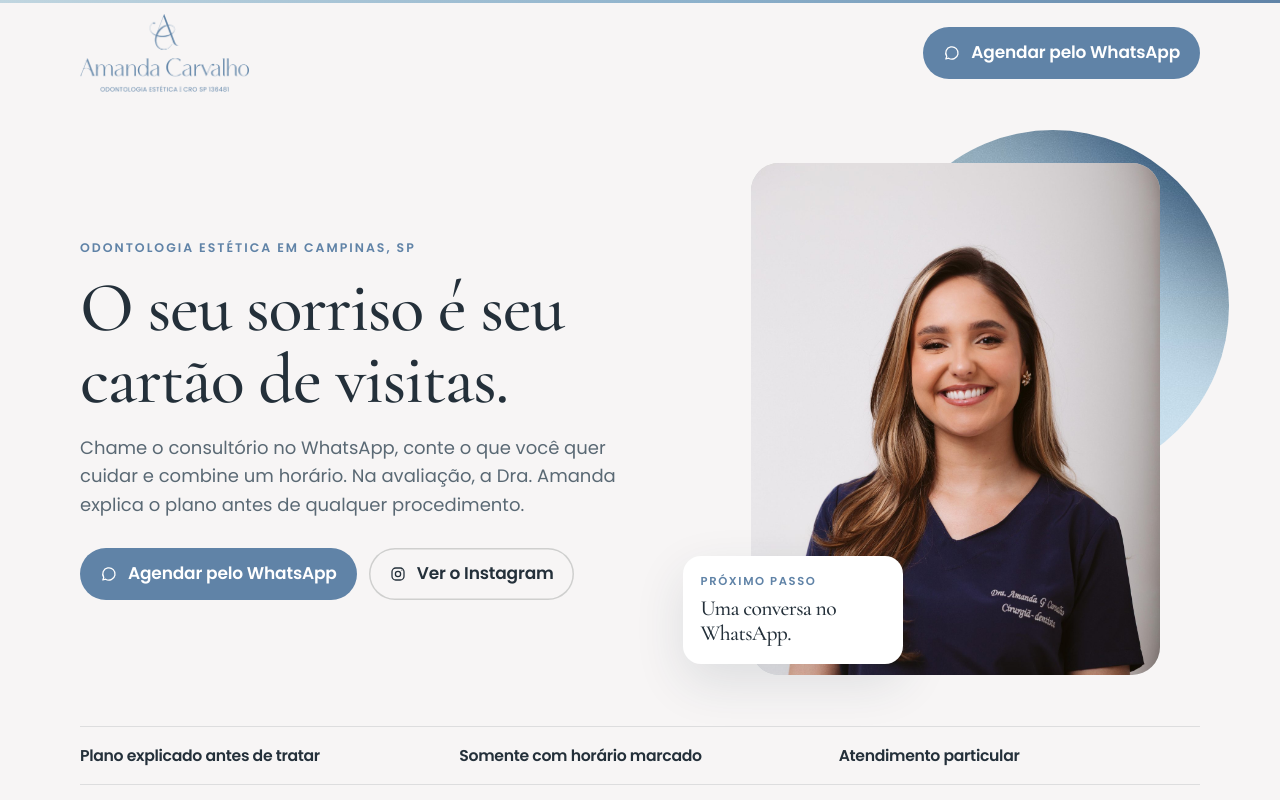
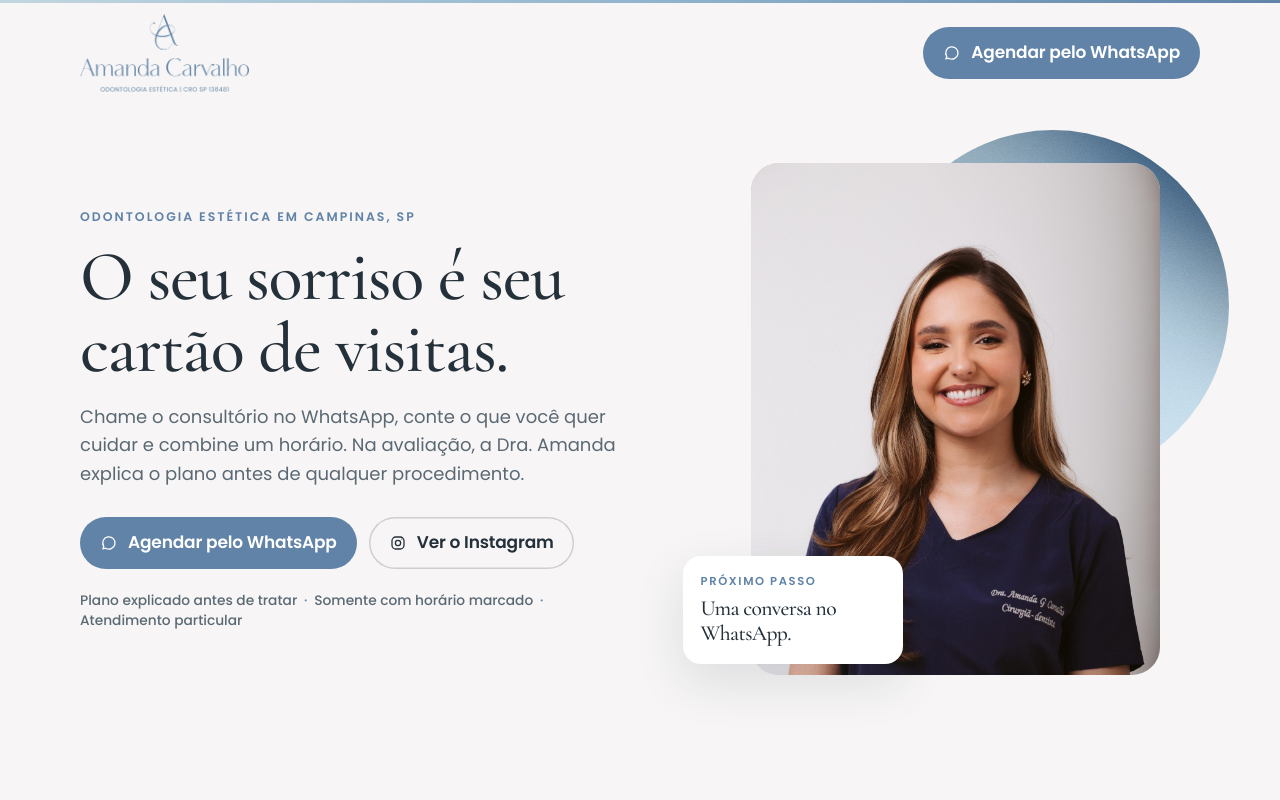
Before and after one commit to guilherme-blatt/amanda-landpage, a plain HTML site: page index.html in a window 1280 px wide. Shown: the top 800 px of the page. Drawn offline with nearby package versions, Linux system fonts and the light colour scheme.

Commit message:
Fold the opening notes into the hero and name the rehab care.
Co-authored-by: Cursor <cursoragent@cursor.com>

```diff
--- a/index.html
+++ b/index.html
@@ -74,6 +74,11 @@
               Ver o Instagram
             </a>
           </div>
+          <ul class="trust">
+            <li>Plano explicado antes de tratar</li>
+            <li>Somente com horário marcado</li>
+            <li>Atendimento particular</li>
+          </ul>
         </div>
 
         <div class="hero-visual">
@@ -93,12 +98,6 @@
           </aside>
         </div>
       </div>
-
-      <ul class="trust wrap">
-        <li>Plano explicado antes de tratar</li>
-        <li>Somente com horário marcado</li>
-        <li>Atendimento particular</li>
-      </ul>
     </section>
 
     <section class="block" id="atendimento">
@@ -121,8 +120,8 @@
           </article>
           <article class="card">
             <span class="num">03</span>
-            <h3>Estética</h3>
-            <p>Clareamento, facetas em resina, lentes em porcelana e recontorno estético, pensados para o formato do seu sorriso.</p>
+            <h3>Estética e reabilitação</h3>
+            <p>Clareamento, facetas em resina, lentes e coroas em porcelana, recontorno estético e placa de bruxismo, pensados para o formato do seu sorriso.</p>
           </article>
           <article class="card">
             <span class="num">04</span>
--- a/styles.css
+++ b/styles.css
@@ -250,21 +250,26 @@ h1 {
 }
 
 .trust {
-  display: grid;
-  grid-template-columns: repeat(3, 1fr);
-  gap: 18px;
-  margin: 34px auto 0;
-  padding: 18px 0;
+  display: flex;
+  flex-wrap: wrap;
+  align-items: baseline;
+  max-width: 38rem;
+  margin: 22px 0 0;
+  padding: 0;
   list-style: none;
-  border-top: 1px solid var(--line);
-  border-bottom: 1px solid var(--line);
 }
 
 .trust li {
-  font-size: 0.98rem;
-  font-weight: 600;
-  letter-spacing: -0.02em;
-  line-height: 1.35;
+  color: var(--muted);
+  font-size: 0.86rem;
+  font-weight: 500;
+  line-height: 1.45;
+}
+
+.trust li:not(:last-child)::after {
+  content: "·";
+  margin: 0 0.5em;
+  color: var(--green);
 }
 
 .block { padding: 88px 0; }
@@ -662,8 +667,7 @@ details a {
   .cards,
   .about-panel,
   .atelier-lead,
-  .atelier-wide,
-  .trust { grid-template-columns: 1fr; }
+  .atelier-wide { grid-template-columns: 1fr; }
   .atelier-copy { order: -1; }
   .hero-note { left: 14px; bottom: 14px; }
   .block { padding: 64px 0; }
```
